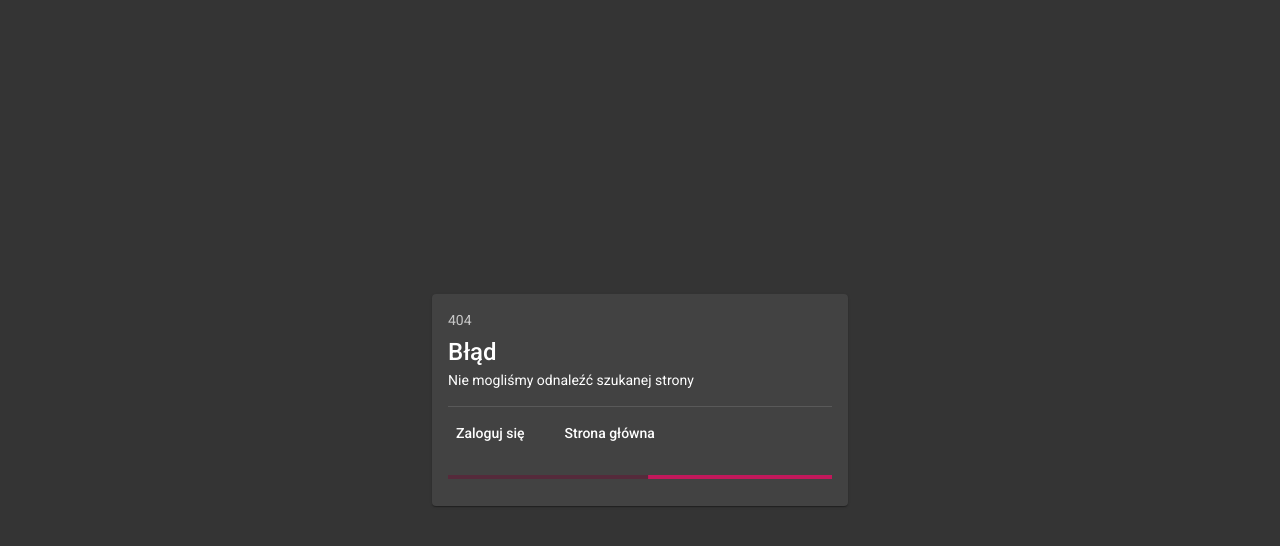
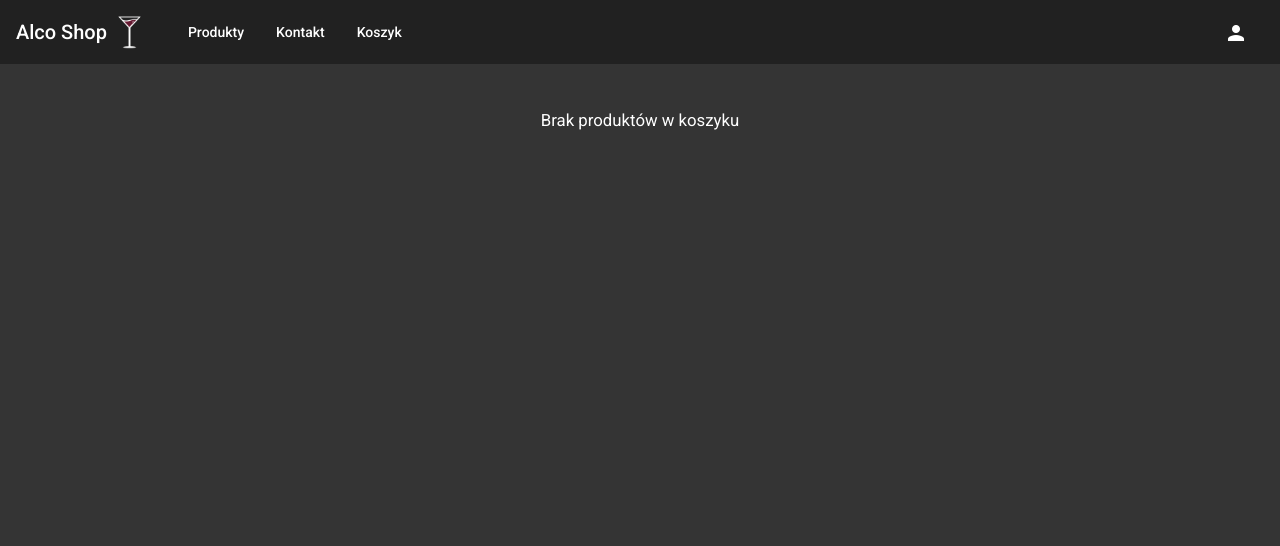
Before and after one commit to zgontea/alco-shop, an Angular app: page /cart in a window 1280 px wide. Before the commit this address had no page. Shown: the top 546 px of the page. Built offline with nearby package versions, Linux system fonts and the light colour scheme; what @auth0/angular-jwt would draw is missing.

Commit message:
Co-authored-by: Eryk Dorosz Pucica zalosna jak cos

```diff
--- a/src/app/app-routing.module.ts
+++ b/src/app/app-routing.module.ts
@@ -5,9 +5,9 @@ import { LoginPageComponent } from './components/login-page/login-page.component
 import { ProductsPageComponent } from './components/products-page/products-page.component';
 import { RegisterPageComponent } from './components/register-page/register-page.component';
 import { AdminPanelComponent } from './components/admin-panel/admin-panel.component';
-import { AddProductComponent } from './components/admin-panel/add-product/add-product.component';
 import { ProductListComponent } from './components/admin-panel/product-list/product-list.component';
 import { UserListComponent } from './components/admin-panel/user-list/user-list.component';
+import { ShoppingCartComponent } from './components/shopping-cart/shopping-cart.component';
 
 const routes: Routes = [
   {
@@ -41,6 +41,7 @@ const routes: Routes = [
       },
     ],
   },
+  { path: 'cart', component: ShoppingCartComponent},
   { path: 'error', component: ErrorPageComponent},
   { path: '**', component: ErrorPageComponent },
 ];
--- a/src/app/components/admin-panel/add-product/add-product.component.ts
+++ b/src/app/components/admin-panel/add-product/add-product.component.ts
@@ -65,6 +65,7 @@ export class AddProductComponent implements OnInit {
         if (this.imageInput) {
           this.imageInput.nativeElement.value = '';
         }
+        window.location.reload();
       },
       error: (error) => {
         SnackBarNotificationUtil.showSnackBarSuccess(
--- a/src/app/components/navbar/navbar.component.html
+++ b/src/app/components/navbar/navbar.component.html
@@ -6,7 +6,7 @@
     <div class="navbar-buttons">
         <button mat-button routerLink="/products">Produkty</button>
         <button mat-button>Kontakt</button>
-        <button mat-button>Koszyk</button>
+        <button mat-button routerLink='/cart'>Koszyk</button>
     </div>
 
     <span class="spacer"></span>
--- a/src/app/components/product-card/product-card.component.html
+++ b/src/app/components/product-card/product-card.component.html
@@ -1,19 +1,19 @@
 <mat-card class="card">
   <mat-card-header>
-    <mat-card-title>{{ name }}</mat-card-title>
+    <mat-card-title>{{ product.name }}</mat-card-title>
     <mat-card-subtitle>
-        {{ size }}ML |
-        {{ concentration }}%
+        {{ product.size }}ML |
+        {{ product.concentration }}%
     </mat-card-subtitle>
   </mat-card-header>
     <img mat-card-image *ngIf="imageFromBase64" [src]="imageFromBase64" alt="Vodka Photo"/>
   <mat-card-content>
     <p>
-      {{ description }}
+      {{ product.description }}
     </p>
-    <p class="price">{{ unitPrice }} PLN</p>
+    <p class="price">{{ product.unitPrice }} PLN</p>
   </mat-card-content>
   <mat-card-actions>
-    <button mat-button color="primary" (click)="addToShoppingCart()">DODAJ DO KOSZYKA"</button>
+    <button mat-button color="primary" (click)="addToShoppingCart()">DODAJ DO KOSZYKA</button>
   </mat-card-actions>
 </mat-card>
--- a/src/app/components/products-page/products-page.component.ts
+++ b/src/app/components/products-page/products-page.component.ts
@@ -1,4 +1,5 @@
 import { Component, OnInit } from '@angular/core';
+import { Product } from '../../wrappers/product';
 
 @Component({
   selector: 'app-products-page',
@@ -6,10 +7,10 @@ import { Component, OnInit } from '@angular/core';
   styleUrls: ['./products-page.component.scss']
 })
 export class ProductsPageComponent implements OnInit {
-
   constructor() { }
 
   ngOnInit(): void {
+
   }
 
 }
--- a/src/app/components/products-view/products-view.component.html
+++ b/src/app/components/products-view/products-view.component.html
@@ -82,12 +82,7 @@
         <app-product-card
           [hidden] = "false"
           [id] = 'product.name'
-          [name]="product.name"
-          [price]="product.unitPrice"
-          [image]="product.image"
-          [des]="product.description"
-          [concentration]="product.concentration"
-          [size]="product.size"
+          [product] = 'product'
         >
         </app-product-card>
       </div>
--- a/src/app/components/products-view/products-view.component.ts
+++ b/src/app/components/products-view/products-view.component.ts
@@ -4,18 +4,16 @@ import { CategoryService } from '../../services/category/category.service';
 import { ProductsService } from '../../services/products/products.service';
 import { Category } from '../../wrappers/category';
 import { Product } from '../../wrappers/product';
-import {query} from "@angular/animations";
+import { query } from '@angular/animations';
 @Component({
   selector: 'app-products-view',
   templateUrl: './products-view.component.html',
   styleUrls: ['./products-view.component.scss'],
 })
-
-export class ProductsViewComponent implements OnInit{
-
+export class ProductsViewComponent implements OnInit {
   public _products: Product[] = [];
   public _categories: Category[] = [];
-  public test ='';
+  public test = '';
   value = '';
   value2 = '';
   query = '';
@@ -23,9 +21,10 @@ export class ProductsViewComponent implements OnInit{
   totalPages = 0;
   currentCategory = 'Wszystko';
 
-  constructor(private productsService: ProductsService, private categoryService: CategoryService) {
-
-   }
+  constructor(
+    private productsService: ProductsService,
+    private categoryService: CategoryService
+  ) {}
 
   ngOnInit(): void {
     this.getProducts();
@@ -34,11 +33,10 @@ export class ProductsViewComponent implements OnInit{
   }
 
   fetchPage(pageNumber: number): void {
-    this.productsService.getProductPage(pageNumber).subscribe(
-      response => {
-        this.products = response.items;
-        this.totalPages = response.totalPages;
-      });
+    this.productsService.getProductPage(pageNumber).subscribe((response) => {
+      this.products = response.items;
+      this.totalPages = response.totalPages;
+    });
   }
 
   onPageChanged(pageNumber: number): void {
@@ -47,11 +45,10 @@ export class ProductsViewComponent implements OnInit{
   }
 
   onChange(event: MatRadioChange) {
-    if (event.source.value == "Wszystko") {
+    if (event.source.value == 'Wszystko') {
       this.fetchPage(this.currentPage);
-    }
-    else {
-      this.getProductsByCatName(event.source.value)
+    } else {
+      this.getProductsByCatName(event.source.value);
     }
     this.currentCategory = event.source.value;
   }
@@ -67,10 +64,10 @@ export class ProductsViewComponent implements OnInit{
       .getProducts()
       .subscribe((value) => (this._products = value));
     if (this.value) {
-      this._products.filter(product => {
-        product.unitPrice >= Number(this.value)
-          && product.unitPrice <= Number(this.value2)
-      })
+      this._products.filter((product) => {
+        product.unitPrice >= Number(this.value) &&
+          product.unitPrice <= Number(this.value2);
+      });
     }
   }
 
@@ -81,13 +78,11 @@ export class ProductsViewComponent implements OnInit{
   }
 
   public searchFunction(): void {
-    if( this.query === '')
-    {
+    if (this.query === '') {
       this.fetchPage(this.currentPage);
       return;
     }
     this.getProducts();
-
   }
 
   public clearFunction(): void {
@@ -95,15 +90,6 @@ export class ProductsViewComponent implements OnInit{
     this.query = '';
   }
 
-  toggleShow() {
-    // let len = this._products.length;
-    // for(let i = 0; i<len; i++)
-    // {
-    //   let productCard = document.getElementById(this._products[i].name)!;
-    //   productCard.hidden = false;
-    // }
-
-  }
 
   public get category(): Category[] {
     return this._categories;
@@ -120,5 +106,4 @@ export class ProductsViewComponent implements OnInit{
   public set products(v: Product[]) {
     this._products = v;
   }
-
 }
--- a/src/app/components/shopping-cart/shopping-cart.component.html
+++ b/src/app/components/shopping-cart/shopping-cart.component.html
@@ -1 +1,43 @@
-<p>shopping-cart works!</p>
+<div class="page">
+  <div class="navbar">
+    <app-navbar></app-navbar>
+  </div>
+  <div class="container">
+    <table
+      *ngIf="products.length > 0"
+      mat-table
+      [dataSource]="dataSource"
+      class="table"
+    >
+      <ng-container
+        *ngFor="let column of columns"
+        [matColumnDef]="column.columnDef"
+      >
+        <th mat-header-cell *matHeaderCellDef>
+          {{ column.header }}
+        </th>
+        <div *ngIf="column.columnDef !== 'actions'">
+          <td mat-cell *matCellDef="let row">
+            {{ column.cell(row) }}
+          </td>
+        </div>
+        <div *ngIf="column.columnDef === 'actions'">
+          <td mat-cell *matCellDef="let row">
+            <button mat-flat-button color="primary" (click)="onDelete(row)">
+              Usuń
+            </button>
+          </td>
+        </div>
+        <td mat-footer-cell *matFooterCellDef>{{ column.footer }}</td>
+      </ng-container>
+
+      <tr mat-header-row *matHeaderRowDef="displayedColumns; sticky: true"></tr>
+      <tr mat-row *matRowDef="let row; columns: displayedColumns"></tr>
+      <tr mat-footer-row *matFooterRowDef="displayedColumns"></tr>
+    </table>
+
+    <div *ngIf="products.length == 0">
+      <p class="empty">Brak produktów w koszyku</p>
+    </div>
+  </div>
+</div>
--- a/src/app/components/shopping-cart/shopping-cart.component.scss
+++ b/src/app/components/shopping-cart/shopping-cart.component.scss
@@ -0,0 +1,36 @@
+.navbar {
+  position: absolute;
+  top: 0;
+  width: 100%;
+  z-index: 2;
+}
+
+.page {
+  display: flex;
+  flex-direction: column;
+  height: 100%;
+  width: 100%;
+}
+
+.container {
+  margin-top: 60px;
+  height: calc(100% - 60px);
+  z-index: 1;
+}
+
+.products {
+  height: 100%;
+  width: 100%;
+}
+
+.empty {
+  text-align: center;
+  justify-content: center;
+  font-size: larger;
+  color: white;
+  margin-top: 50px;
+}
+
+.table {
+  width: 100%;
+}
--- a/src/app/components/shopping-cart/shopping-cart.component.ts
+++ b/src/app/components/shopping-cart/shopping-cart.component.ts
@@ -1,4 +1,11 @@
-import { Component, OnInit } from '@angular/core';
+import { ChangeDetectorRef, Component, OnInit } from '@angular/core';
+import { MatDialog } from '@angular/material/dialog';
+import { MatSnackBar } from '@angular/material/snack-bar';
+import { ProductsService } from 'src/app/services/products/products.service';
+import { ShoppingCart } from 'src/app/utils/shopping-cart';
+import { SnackBarNotificationUtil } from 'src/app/utils/snack-bar-notification-util';
+import { Product } from 'src/app/wrappers/product';
+import { ProductWrapper } from '../admin-panel/product-list/product-list.component';
 
 @Component({
   selector: 'app-shopping-cart',
@@ -7,9 +14,98 @@ import { Component, OnInit } from '@angular/core';
 })
 export class ShoppingCartComponent implements OnInit {
 
-  constructor() { }
+  products: Product[] = [];
+  columns: any;
+  displayedColumns = [];
+
+  dataSource: ProductWrapper[] = [];
+  totalCost: number = 0;
+
+  constructor(
+    private productsService: ProductsService,
+    public dialog: MatDialog,
+    private snackBar: MatSnackBar,
+  ) {}
 
   ngOnInit(): void {
+    this.products = ShoppingCart.products;
+
+    for (let index = 0; index < this.products.length; index++) {
+      const wrapper: ProductWrapper = {
+        position: index + 1,
+        data: this.products[index],
+      };
+      console.log(wrapper);
+      this.dataSource.push(wrapper);
+    }
+
+    console.log(this.products.length);
+
+
+    if(this.products.length > 0) {
+      this.totalCost = this.getTotalCost();
+    }
+
+    this.columns = [
+      {
+        columnDef: 'position',
+        header: 'No.',
+        footer: 'Total',
+        cell: (element: ProductWrapper) => `${element.position}`,
+      },
+      {
+        columnDef: 'name',
+        header: 'Nazwa',
+        footer: '',
+        cell: (element: ProductWrapper) => `${element.data.name}`,
+      },
+      {
+        columnDef: 'description',
+        header: 'Opis',
+        footer: '',
+        cell: (element: ProductWrapper) => `${element.data.description}`,
+      },
+      {
+        columnDef: 'size',
+        header: 'Pojemnosć',
+        footer: '',
+        cell: (element: ProductWrapper) => `${element.data.size}`,
+      },
+      {
+        columnDef: 'concentration',
+        header: 'Zawartość alkoholu',
+        footer: '',
+        cell: (element: ProductWrapper) => `${element.data.concentration}`,
+      },
+      {
+        columnDef: 'unitPrice',
+        header: 'Cena',
+        footer: this.totalCost,
+        cell: (element: ProductWrapper) => `${element.data.unitPrice}`,
+      },
+      {
+        columnDef: 'actions',
+        header: '',
+        footer: '',
+        cell: () => {},
+      },
+    ];
+
+    this.displayedColumns = this.columns.map((c: { columnDef: any; }) => c.columnDef);
+
+  }
+
+  onDelete(id: ProductWrapper) {
+    ShoppingCart.removeItem(id.position - 1);
+    SnackBarNotificationUtil.showSnackBarSuccess(
+      this.snackBar,
+      'Produkt usunięto pomyślnie',
+      'Zamknij'
+    );
+  }
+
+  getTotalCost(): number {
+    return this.products.map(t => t.unitPrice).reduce((acc, value) => acc + value, 0);
   }
 
 }
--- /dev/null
+++ b/src/app/utils/shopping-cart.ts
@@ -0,0 +1,15 @@
+import { Product } from '../wrappers/product';
+
+export class ShoppingCart {
+  public static products: Product[] = [];
+
+  constructor() {}
+
+  public static addItem(item: Product) {
+    ShoppingCart.products.push(item);
+  }
+
+  public static removeItem(id: number) {
+    delete ShoppingCart.products[id];
+  }
+}
```
Also changed, not shown: src/app/components/product-card/product-card.component.ts (+21 -29 lines), 1 other file (tests, documents, lock files or other folders).
